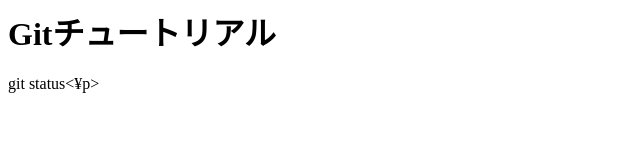
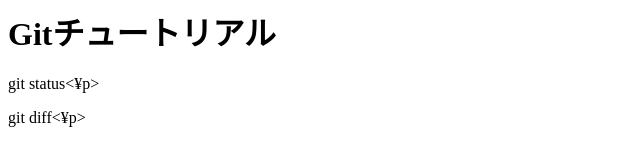
Before and after one commit to Yudai-Nemoto/git_tutorial, a plain HTML site: page index.html in a window 1280 px wide. Shown: the full height of the page, 0-640 px from the left. Drawn offline with Linux system fonts and the light colour scheme.

Commit message:
git diffを追記

```diff
--- a/index.html
+++ b/index.html
@@ -1,2 +1,3 @@
 <h1>Gitチュートリアル</h1>
 <p>git status<¥p>
+<p>git diff<¥p>
```
